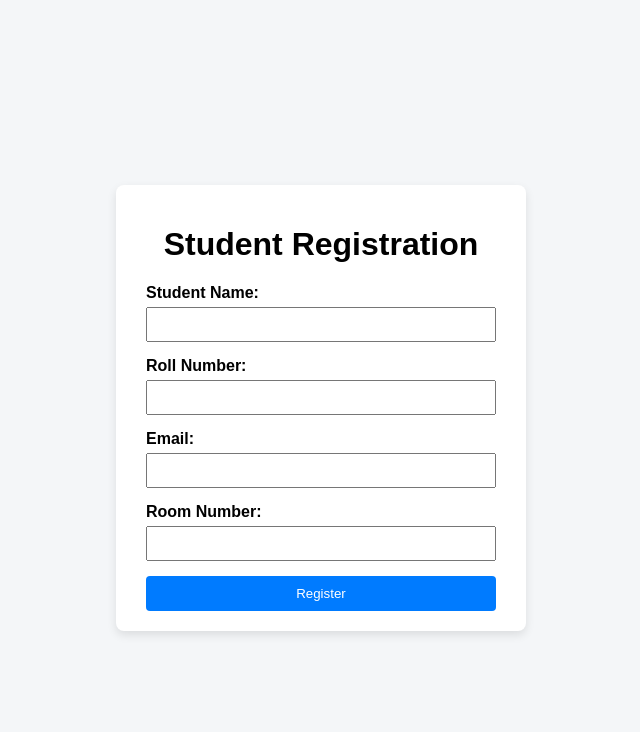
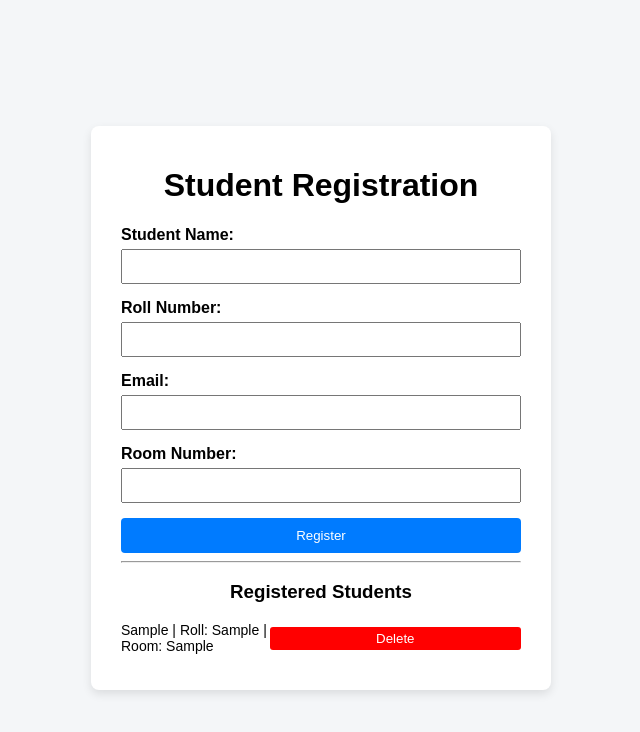
Before and after one commit to mukeshsiyol/hostel-management, a plain HTML site: page index.html in a window 1280 px wide. Both pictures are taken after typing "Sample", "Sample", "name@example.com", "Sample" into the empty fields and a click on the button "Register". Shown: the whole page, without its empty margins (319-959 px from the left). Drawn offline with Linux system fonts and the light colour scheme.

Commit message:
Fix delete functionality and JS structure

```diff
--- a/index.html
+++ b/index.html
@@ -17,11 +17,12 @@
         background-color: white;
         padding: 20px 30px;
         border-radius: 8px;
-        width: 350px;
+        width: 400px;
         box-shadow: 0 4px 10px rgba(0, 0, 0, 0.1);
       }
 
-      h1 {
+      h1,
+      h3 {
         text-align: center;
       }
 
@@ -50,6 +51,28 @@
       button:hover {
         background-color: #0056b3;
       }
+
+      ul {
+        padding-left: 0;
+        list-style: none;
+      }
+
+      li {
+        display: flex;
+        justify-content: space-between;
+        align-items: center;
+        margin-bottom: 8px;
+        font-size: 14px;
+      }
+
+      .delete-btn {
+        background-color: red;
+        color: white;
+        border: none;
+        padding: 4px 8px;
+        cursor: pointer;
+        border-radius: 3px;
+      }
     </style>
   </head>
 
@@ -72,10 +95,18 @@
 
         <button type="submit">Register</button>
       </form>
+
+      <hr />
+
+      <h3>Registered Students</h3>
+      <ul id="studentList"></ul>
     </div>
 
     <script>
       const form = document.getElementById("studentForm");
+      const studentList = document.getElementById("studentList");
+
+      const students = [];
 
       form.addEventListener("submit", function (event) {
         event.preventDefault();
@@ -90,10 +121,34 @@
           return;
         }
 
-        alert("Student registered successfully!");
-
+        students.push({ name, roll, email, room });
+        displayStudents();
         form.reset();
       });
+
+      function displayStudents() {
+        studentList.innerHTML = "";
+
+        students.forEach((student, index) => {
+          const li = document.createElement("li");
+
+          const text = document.createElement("span");
+          text.textContent = `${student.name} | Roll: ${student.roll} | Room: ${student.room}`;
+
+          const deleteBtn = document.createElement("button");
+          deleteBtn.textContent = "Delete";
+          deleteBtn.className = "delete-btn";
+
+          deleteBtn.addEventListener("click", function () {
+            students.splice(index, 1);
+            displayStudents();
+          });
+
+          li.appendChild(text);
+          li.appendChild(deleteBtn);
+          studentList.appendChild(li);
+        });
+      }
     </script>
   </body>
 </html>
```
